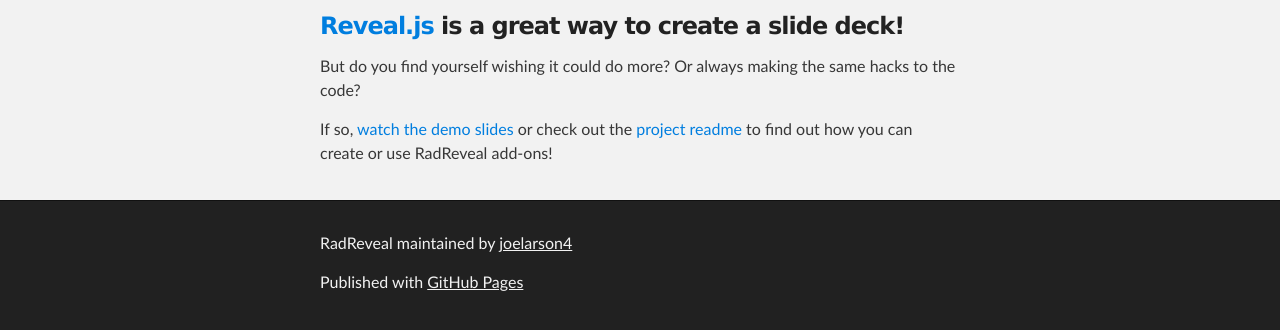
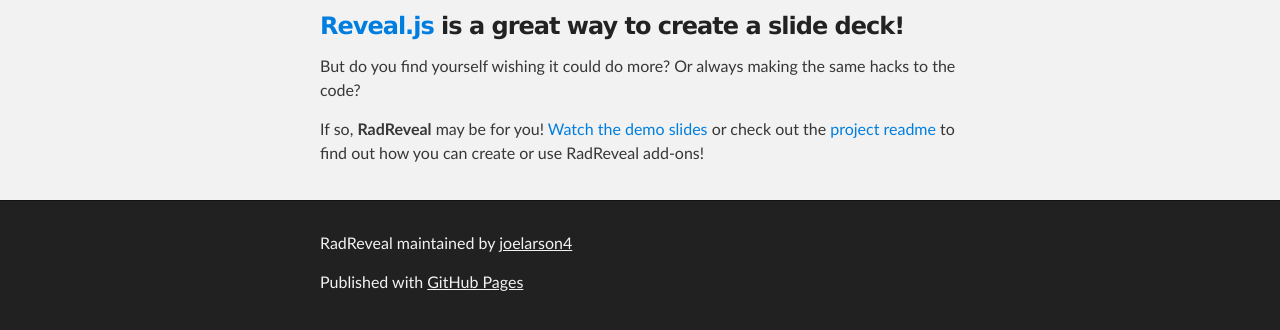
Before and after one commit to joelarson4/radReveal, a plain HTML site: page index.html in a window 1280 px wide. Shown: the part 288-618 px from the top of the page. Drawn offline with Linux system fonts and the light colour scheme.

Commit message:
Improving page 2

```diff
--- a/index.html
+++ b/index.html
@@ -32,8 +32,8 @@
     <div id="main_content_wrap" class="outer">
       <section id="main_content" class="inner">
         <h3><a href="http://lab.hakim.se/reveal-js/">Reveal.js</a> is a great way to create a slide deck!</h3>
-        <p>But do you find yourself wishing it could do more?  Or always making the same hacks to the code?</p>
-        <p>If so, <a href="demo.html">watch the demo slides</a> or check out the <a href="https://github.com/joelarson4/radReveal">project readme</a> to find out how you can create or use RadReveal add-ons!</p>
+        <p>But do you find yourself wishing it could do more? Or always making the same hacks to the code?</p>
+        <p>If so, <strong>RadReveal</strong> may be for you! <a href="demo.html">Watch the demo slides</a> or check out the <a href="https://github.com/joelarson4/radReveal">project readme</a> to find out how you can create or use RadReveal add-ons!</p>
       </section>
     </div>
 
```
